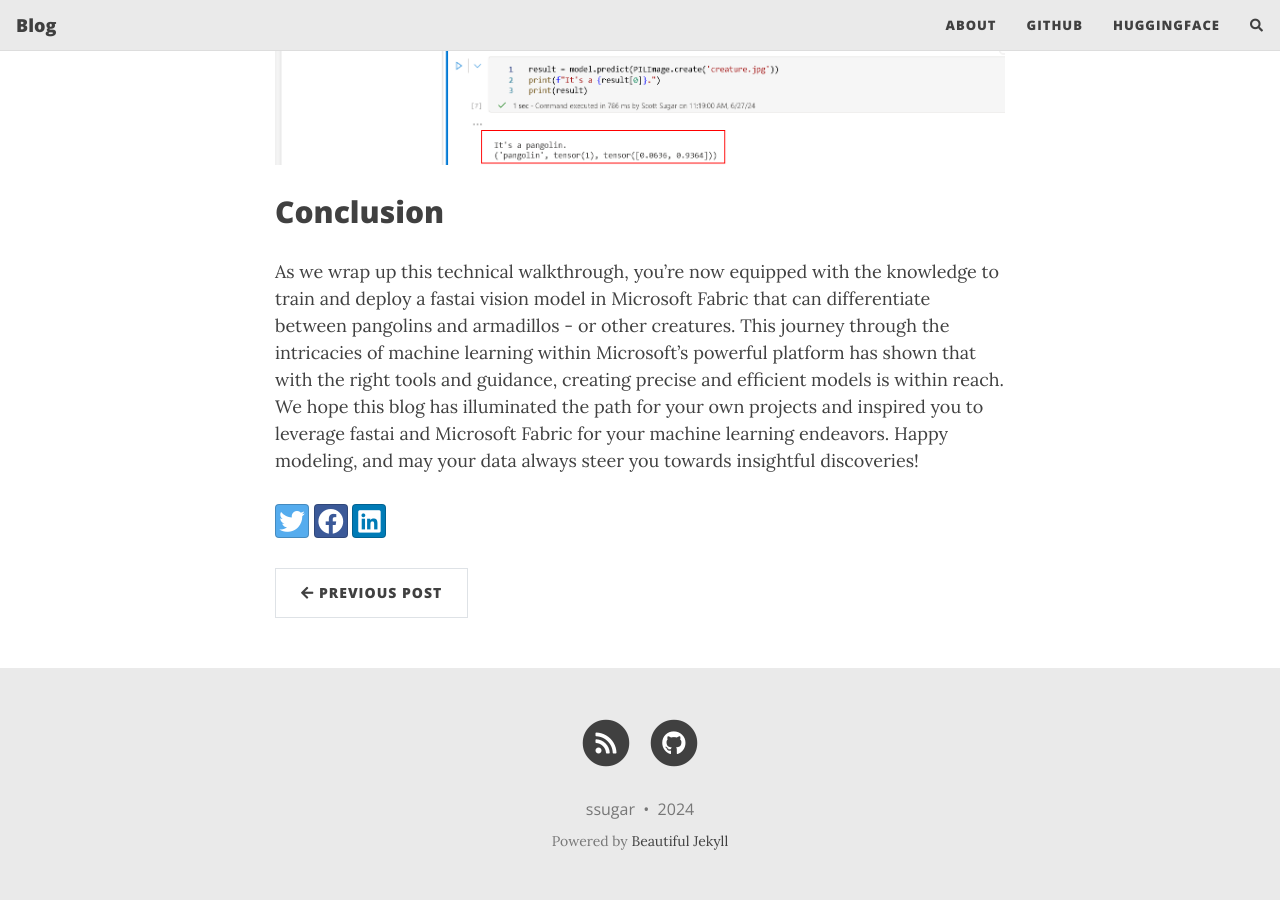
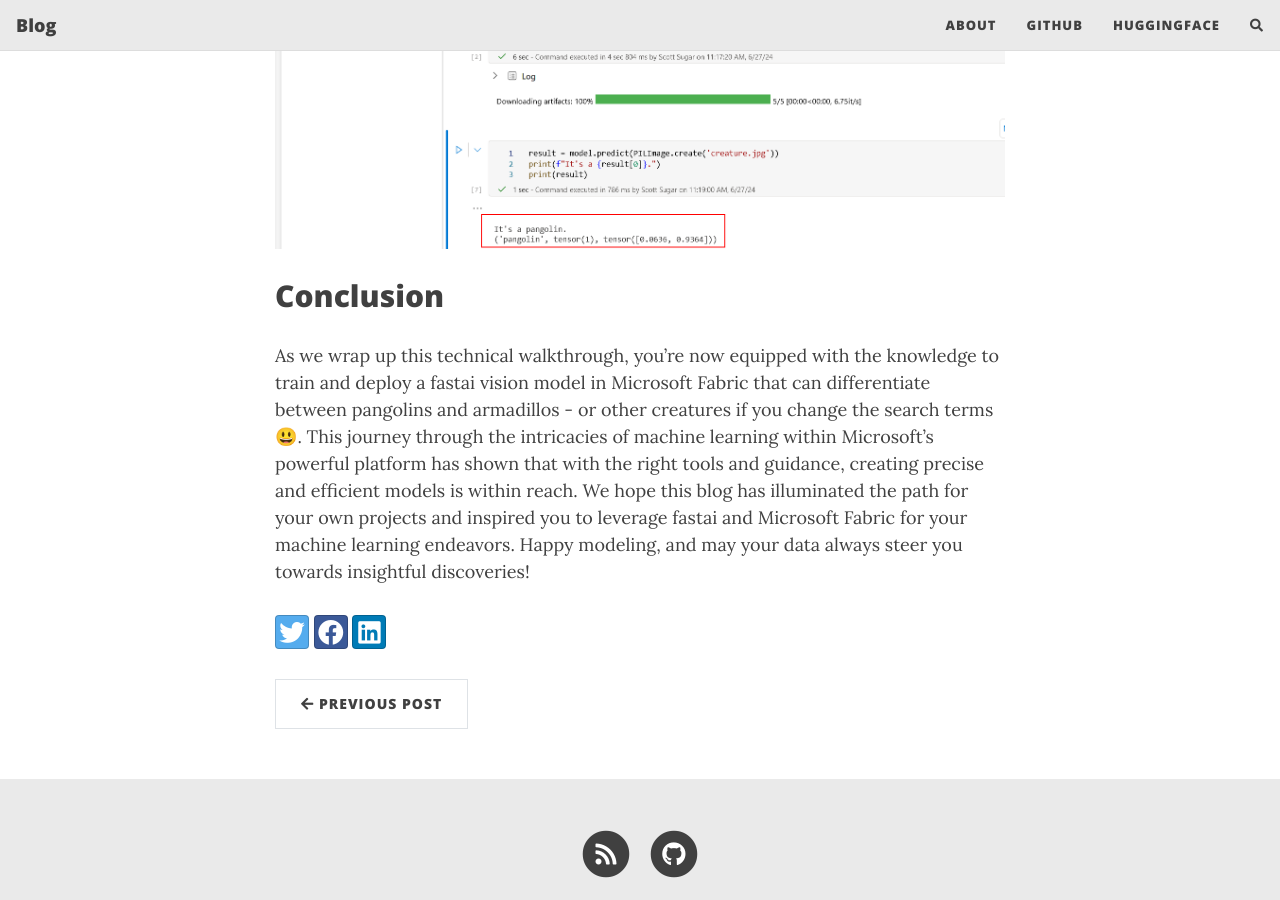
Before and after one commit to ssugar/Blog, a Jekyll site: the page built from _posts/Fabric/2024-06-27-FastAIMLModelInFabric.md, in a window 1280 px wide and 900 px high, scrolled down 8525 px. Built offline with Jekyll 4.4.1, drawn with Linux system fonts in a browser that asks for light colours; nearby versions of some CDN libraries; emoji names are drawn with the system emoji font; comment, search, counter and statistics services are not loaded; some of the changed text lies outside the part shown.

Commit message:
quick updates

```diff
--- a/_posts/Fabric/2024-06-27-FastAIMLModelInFabric.md
+++ b/_posts/Fabric/2024-06-27-FastAIMLModelInFabric.md
@@ -109,6 +109,8 @@
 After running all the above cells, you should see something like this as the output of the final cell:
 ![trainingComplete]({{ site.baseurl }}/assets/images/trainingComplete.png)
 
+:information_source: The accuracy of this model is only 86% (1 - 0.138888 * 100), adding more epochs or changing the base model will help improve this.
+
 You should also see a new Experiment in your workspace (you may need to refresh your browser window):
 ![mlExperiment]({{ site.baseurl }}/assets/images/mlExperiment.png)
 
@@ -171,4 +173,4 @@
 
 ## Conclusion
 
-As we wrap up this technical walkthrough, you're now equipped with the knowledge to train and deploy a fastai vision model in Microsoft Fabric that can differentiate between pangolins and armadillos - or other creatures. This journey through the intricacies of machine learning within Microsoft's powerful platform has shown that with the right tools and guidance, creating precise and efficient models is within reach. We hope this blog has illuminated the path for your own projects and inspired you to leverage fastai and Microsoft Fabric for your machine learning endeavors. Happy modeling, and may your data always steer you towards insightful discoveries!
+As we wrap up this technical walkthrough, you're now equipped with the knowledge to train and deploy a fastai vision model in Microsoft Fabric that can differentiate between pangolins and armadillos - or other creatures if you change the search terms :smiley:. This journey through the intricacies of machine learning within Microsoft's powerful platform has shown that with the right tools and guidance, creating precise and efficient models is within reach. We hope this blog has illuminated the path for your own projects and inspired you to leverage fastai and Microsoft Fabric for your machine learning endeavors. Happy modeling, and may your data always steer you towards insightful discoveries!
```
